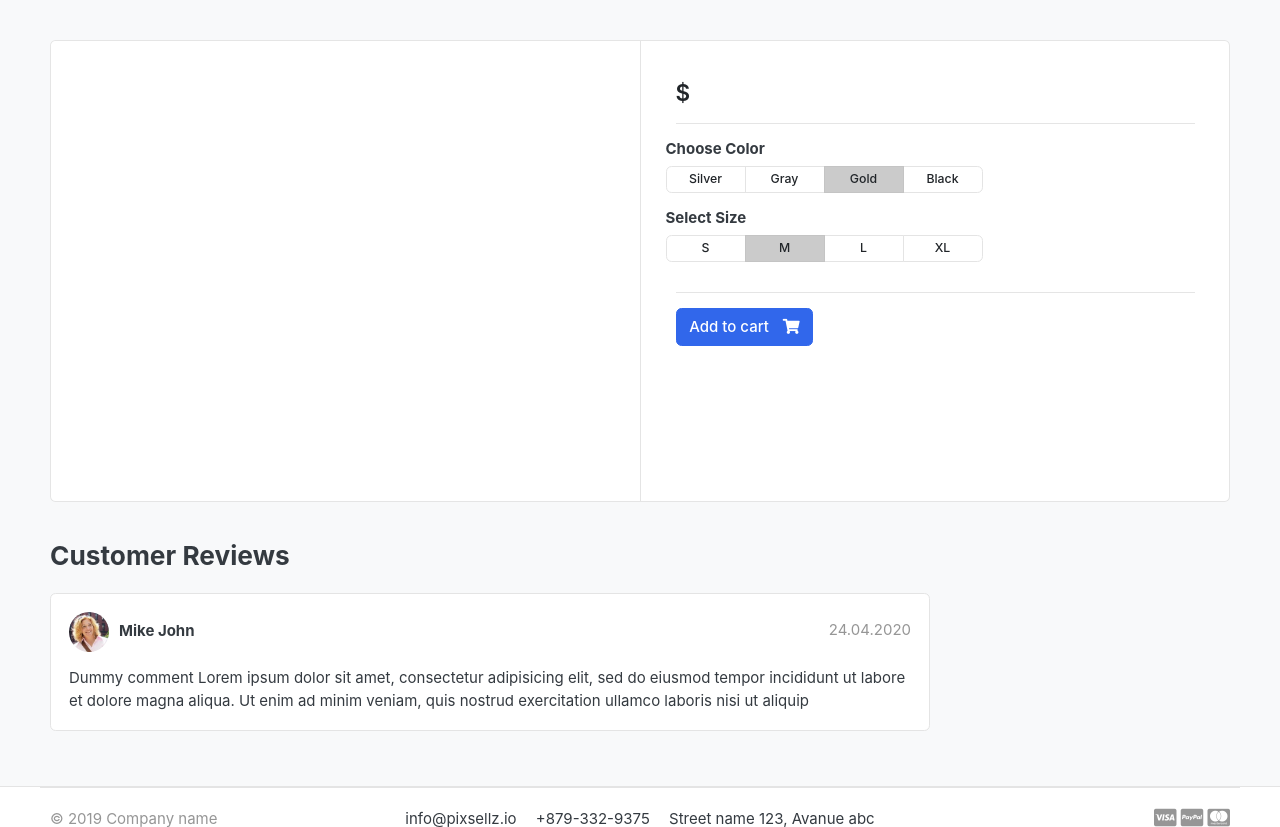
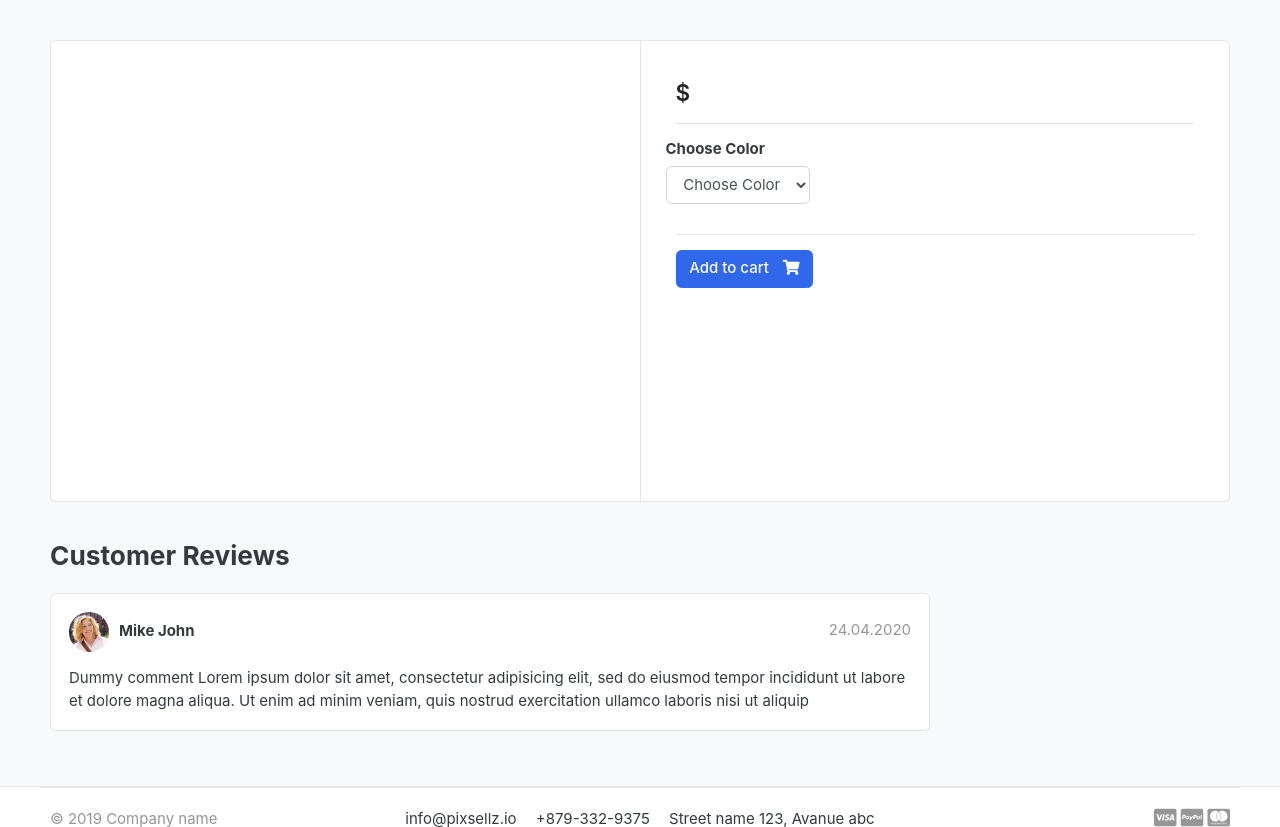
Before and after one commit to KunalPatel1213/GreateKart, a Django app: page /store/category/1/1/ in a window 1280 px wide. Shown: the part 118-945 px from the top of the page. Run offline with Django 3.2, Linux system fonts and the light colour scheme; data that the repository does not hold is empty; some libraries are stand-ins or nearby versions; some web fonts are replaced.

Commit message:
fixed the color change functionality

```diff
--- a/carts/views.py
+++ b/carts/views.py
@@ -13,6 +13,11 @@ def _cart_id(request):
 
 
 def add_cart(request, product_id):
+    color = request.GET.get('color', '')
+    size = request.GET.get('size', '')
+    # If you only want to test color and size, keep this line:
+    return HttpResponse(color + ' ' + size)
+
     product = get_object_or_404(Product, id=product_id)
 
     # Get or create Cart
--- a/templates/store/product_detail.html
+++ b/templates/store/product_detail.html
@@ -16,6 +16,8 @@
 </article> <!-- gallery-wrap .end// -->
 		</aside>
 		<main class="col-md-6 border-left">
+
+		<form action="{% url 'add_cart' single_product.id %}" method="GET">
 <article class="content-body">
 
 <h2 class="title">{{ single_product.product_name }}</h2>
@@ -31,41 +33,24 @@
 	<div class="row">
 		<div class="item-option-select">
 			<h6>Choose Color</h6>
-			<div class="btn-group btn-group-sm btn-group-toggle" data-toggle="buttons">
-			  <label class="btn btn-light">
-			    <input type="radio" name="radio_color"> Silver
-			  </label>
-			  <label class="btn btn-light">
-			    <input type="radio" name="radio_color" > Gray
-			  </label>
-			  <label class="btn btn-light active">
-			    <input type="radio" name="radio_color checked"> Gold
-			  </label>
-			  <label class="btn btn-light">
-			    <input type="radio" name="radio_color"> Black
-			  </label>
-			</div>
+			<select name="color" class="form-control" required>
+				<option value="" disabled selected> Choose Color</option>
+				{% for i in single_product.variation_set.all%}
+				<option value="{{ i.variation_value }}"> {{ i.variation_value }} </option>
+				{% endfor %}
+			</select>
 		</div>
 	</div> <!-- row.// -->
-	<div class="row">
+	{% comment %} <div class="row">
 		<div class="item-option-select">
 			<h6>Select Size</h6>
-			<div class="btn-group btn-group-sm btn-group-toggle" data-toggle="buttons">
-			  <label class="btn btn-light">
-			    <input type="radio" name="radio_color"> S
-			  </label>
-			  <label class="btn btn-light active">
-			    <input type="radio" name="radio_color" checked> M
-			  </label>
-			  <label class="btn btn-light">
-			    <input type="radio" name="radio_color"> L
-			  </label>
-			  <label class="btn btn-light">
-			    <input type="radio" name="radio_color"> XL
-			  </label>
-			</div>
+			<select name="Size" class="form-control">
+				<option value="small">small</option>
+				<option value="Medium">Medium</option>
+				<option value="Large">Large</option>
+			</select>
 		</div>
-	</div> <!-- row.// -->
+	</div> <!-- row.// --> {% endcomment %}
 	<hr>
 	{% if single_product.stock <= 0 %}
 	<h5 class="text-danger">Out of stock </h5>
@@ -75,10 +60,11 @@
 		<a href="{% url 'cart' %}" class="btn  btn-outline-primary"> <span class="text">View Cart</span> <i class="fas fa-eye"></i>  </a>
 
 	{% else %}
-	<a href="{% url 'add_cart' single_product.id %}" class="btn  btn-primary"> <span class="text">Add to cart</span> <i class="fas fa-shopping-cart"></i>  </a>
+	<button type="submit" class="btn  btn-primary"> <span class="text">Add to cart</span> <i class="fas fa-shopping-cart"></i>  </button>
 	{% endif %}
 	{%endif%}
 </article> <!-- product-info-aside .// -->
+</form>
 		</main> <!-- col.// -->
 	</div> <!-- row.// -->
 </div> <!-- card.// -->
```
Also changed, not shown: store/admin.py (+8 -1 lines), store/models.py (+28 -15 lines), store/migrations/0002_variation.py (added).
